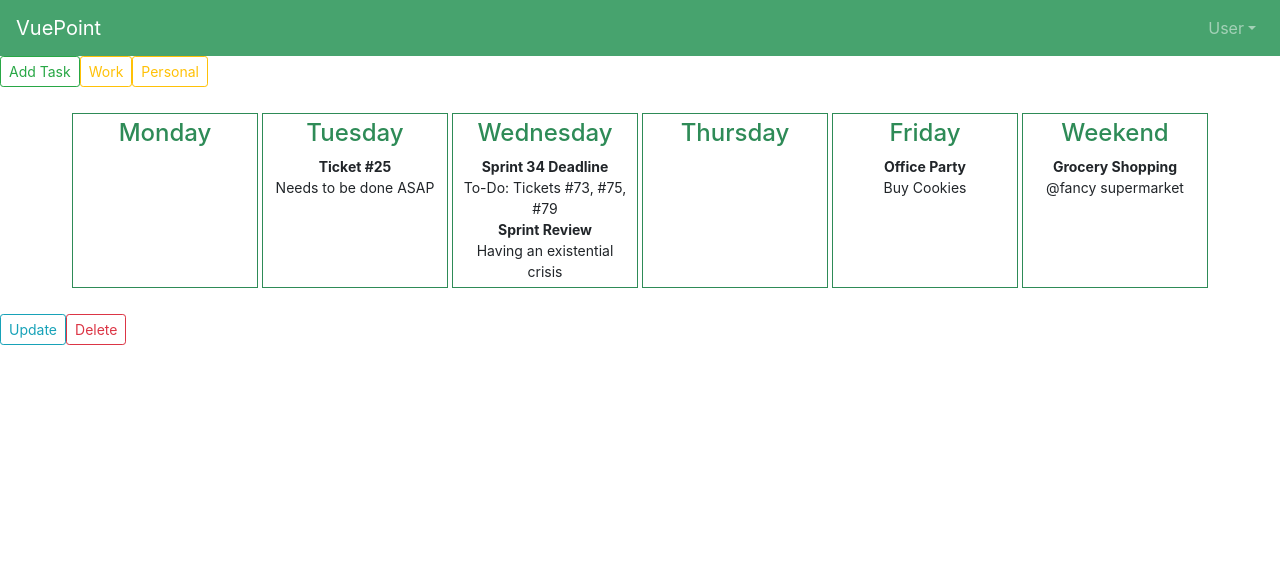
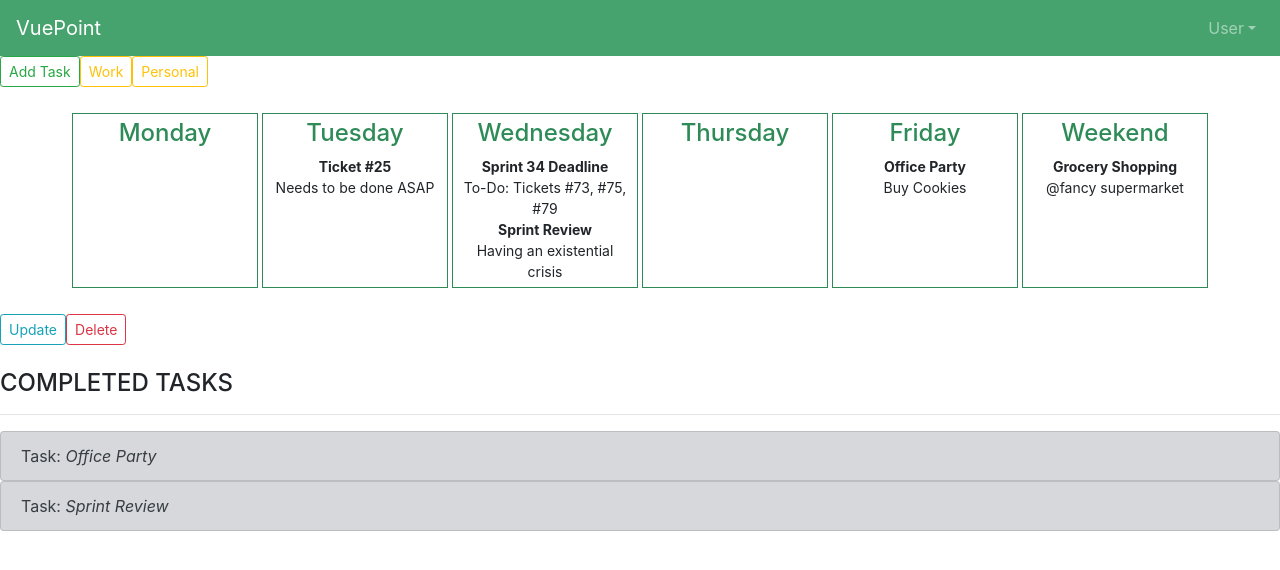
Before and after one commit to Tumbraegel/VuePoint, a Vue app in the folder client/: page /tasks in a window 1280 px wide. Shown: the top 570 px of the page. Built offline with nearby package versions, Linux system fonts and the light colour scheme.

Commit message:
added prototype functionality for showing completed tasks in separate area

```diff
--- a/client/src/components/Done.vue
+++ b/client/src/components/Done.vue
@@ -1,6 +1,6 @@
 <template>
 <div>
-    <b-card-group deck>
+    <!--<b-card-group deck>
         <b-card
             border-variant="warning"
             header="Task #"
@@ -9,7 +9,7 @@
             style="max-width: 15rem;">
             <b-card-text>Details XYZ</b-card-text>
       </b-card>
-    </b-card-group>
+    </b-card-group>-->
 </div>
 </template>
 
--- a/client/src/components/Home.vue
+++ b/client/src/components/Home.vue
@@ -6,12 +6,12 @@
       </b-col>
     </b-row>
 
-    <b-row class="row-margin">
+    <!--<b-row class="row-margin">
       <b-col>
         <p>SECTION FOR COMPLETED TASKS</p>
         <done/>
       </b-col>
-    </b-row>
+    </b-row>-->
 
     <b-row class="row-margin" align-v="end">
       <b-col>
--- a/client/src/components/Tasks.vue
+++ b/client/src/components/Tasks.vue
@@ -3,14 +3,14 @@
     <b-button variant="outline-success" size="sm" @click="openAddModal()">
       Add Task
     </b-button>
-    <b-button variant="outline-warning" size="sm" @click="setWorkTaskboard('work')">
+    <b-button variant="outline-warning" size="sm" @click="setCategory('work')">
       Work
     </b-button>
-    <b-button variant="outline-warning" size="sm" @click="setWorkTaskboard('personal')">
+    <b-button variant="outline-warning" size="sm" @click="setCategory('personal')">
       Personal
     </b-button>
     <b-button v-if="!showAllTasks" variant="outline-warning" size="sm"
-    @click="setWorkTaskboard('all')">
+    @click="setCategory('all')">
     All
     </b-button>
     <br><br>
@@ -61,6 +61,19 @@
       <br>
       <b-button variant="outline-info" size="sm">Update</b-button>
       <b-button variant="outline-danger" size="sm">Delete</b-button>
+      <br><br>
+      <div>
+        <h2>COMPLETED TASKS</h2> <hr>
+      </div>
+
+      <b-list-group v-for="task in completedTasks" :key="task.id">
+        <div class="text-left">
+          <b-list-group-item variant="secondary">Task:
+            <em v-b-popover.hover.right="task.description" title="Details">{{task.title}}</em>
+            </b-list-group-item>
+        </div>
+      </b-list-group>
+
     </div>
 </template>
 
@@ -79,7 +92,7 @@ export default {
         description: 'Buy Cookies',
         flag: 'work',
         importance: 'high',
-        state: 'complete',
+        state: 1,
       },
       {
         id: '2',
@@ -88,7 +101,7 @@ export default {
         description: 'Needs to be done ASAP',
         flag: 'work',
         importance: 'high',
-        state: 'incomplete',
+        state: 0,
       },
       {
         id: '3',
@@ -97,7 +110,7 @@ export default {
         description: '@fancy supermarket',
         flag: 'personal',
         importance: 'low',
-        state: 'incomplete',
+        state: 0,
       },
       {
         id: '4',
@@ -106,7 +119,7 @@ export default {
         description: 'To-Do: Tickets #73, #75, #79',
         flag: 'work',
         importance: 'high',
-        state: 'incomplete',
+        state: 0,
       },
       {
         id: '5',
@@ -115,13 +128,15 @@ export default {
         description: 'Having an existential crisis',
         flag: 'work',
         important: 'high',
-        state: 'incomplete',
+        state: 1,
       }],
       showAddModal: false,
       showEditModal: false,
       showAllTasks: true,
       showWorkTasks: false,
       showPersonalTasks: false,
+      showingCompleted: false,
+      done: 1,
     };
   },
 
@@ -138,6 +153,9 @@ export default {
     },
     personalTasks() {
       return this.tasks.filter(task => task.flag === 'personal');
+    },
+    completedTasks() {
+      return this.tasks.filter(task => task.state === this.done);
     },
   },
 
@@ -159,7 +177,7 @@ export default {
       }
       return this.getAllTasks(day);
     },
-    setWorkTaskboard(expr) {
+    setCategory(expr) {
       switch (expr) {
         case 'all': {
           this.showWorkTasks = false;
```
